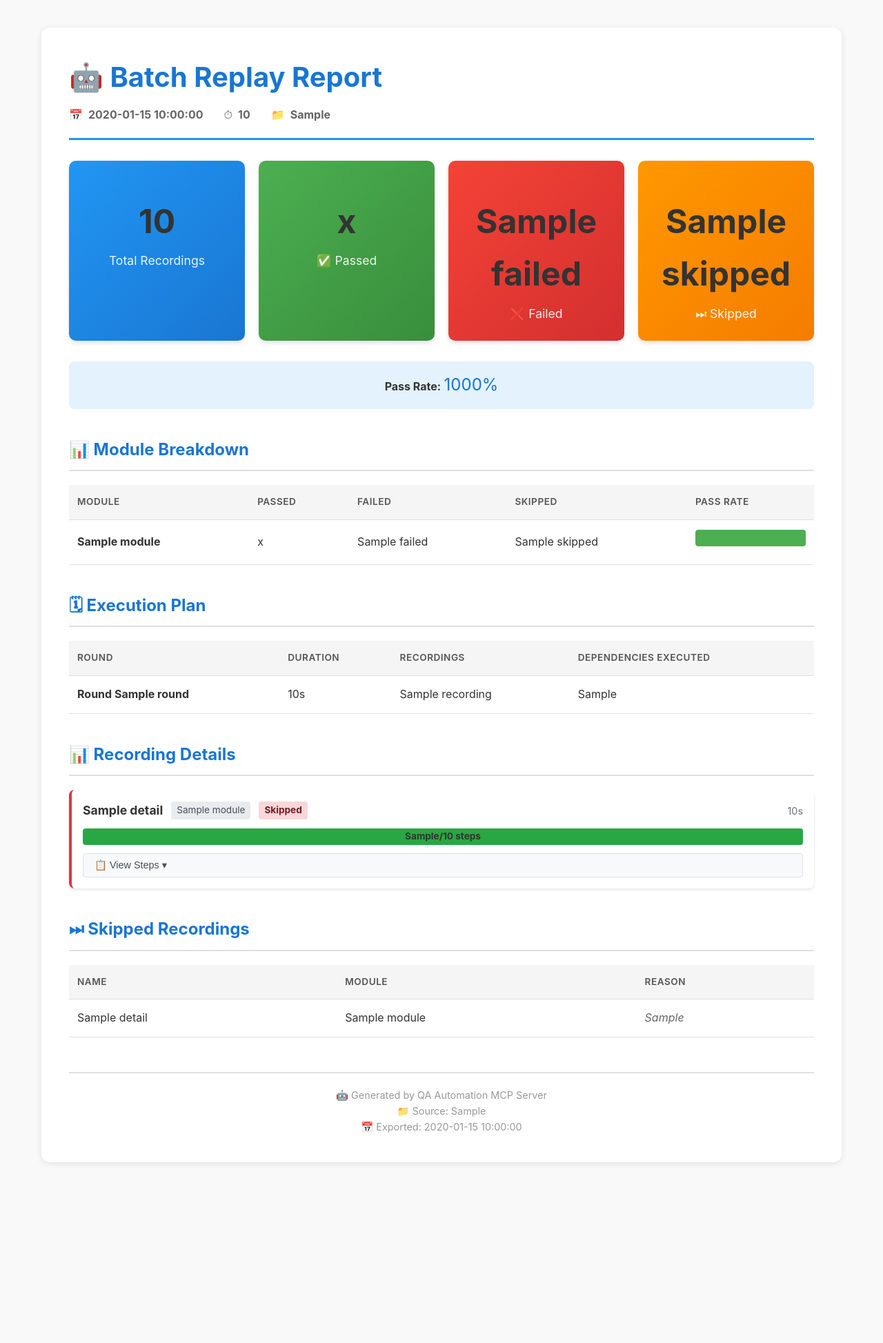
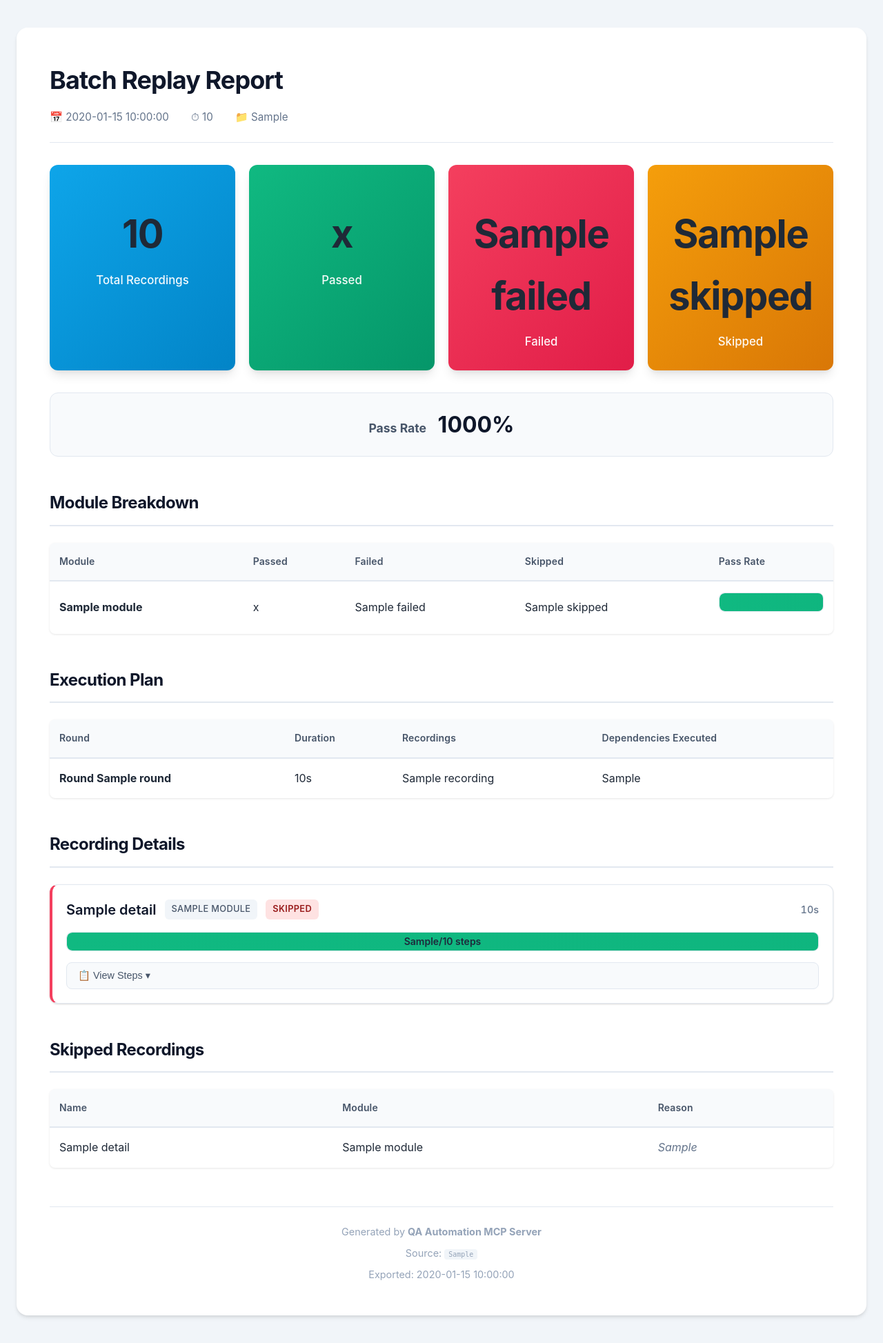
Before and after one commit to manavs-webelight/qa-automation-mcp-server, a Python web app: template templates/report.html in a window 1280 px wide. Shown: the whole page at 69% size. Before the commit the page ends 1687 px from the top, so only its background shows below. Run offline with Jinja, Linux system fonts and the light colour scheme; the template is opened without the code that fills it: most values are stand-ins (such as "Sample title", 1, 10 or a date in 2020).

Commit message:
feat: Enhance recording registration with metadata fields and improve report styling

```diff
--- a/templates/report.html
+++ b/templates/report.html
@@ -7,35 +7,38 @@
     <style>
         * { margin: 0; padding: 0; box-sizing: border-box; }
         body {
-            font-family: -apple-system, BlinkMacSystemFont, 'Segoe UI', Roboto, Oxygen, Ubuntu, Cantarell, sans-serif;
+            font-family: -apple-system, BlinkMacSystemFont, 'Segoe UI', Roboto, 'Helvetica Neue', Arial, sans-serif;
             line-height: 1.6;
-            color: #333;
-            max-width: 1200px;
+            color: #1f2937;
+            max-width: 1280px;
             margin: 0 auto;
-            padding: 40px 20px;
-            background: #f9f9f9;
+            padding: 40px 24px;
+            background: #f1f5f9;
         }
         .container {
             background: white;
-            padding: 40px;
-            border-radius: 12px;
-            box-shadow: 0 2px 10px rgba(0,0,0,0.1);
+            padding: 48px;
+            border-radius: 16px;
+            box-shadow: 0 4px 6px -1px rgba(0, 0, 0, 0.1), 0 2px 4px -1px rgba(0, 0, 0, 0.06);
         }
         .header {
-            border-bottom: 3px solid #2196f3;
-            padding-bottom: 20px;
-            margin-bottom: 30px;
+            border-bottom: 1px solid #e2e8f0;
+            padding-bottom: 24px;
+            margin-bottom: 32px;
         }
         .header h1 {
-            color: #1976d2;
-            font-size: 2.5em;
-            margin-bottom: 10px;
+            color: #0f172a;
+            font-size: 2.25em;
+            font-weight: 700;
+            margin-bottom: 12px;
+            letter-spacing: -0.025em;
         }
         .header-meta {
             display: flex;
-            gap: 30px;
+            gap: 32px;
             flex-wrap: wrap;
-            color: #666;
+            color: #64748b;
+            font-size: 0.95em;
         }
         .header-meta span {
             display: flex;
@@ -44,160 +47,204 @@
         }
         .summary {
             display: grid;
-            grid-template-columns: repeat(auto-fit, minmax(200px, 1fr));
+            grid-template-columns: repeat(auto-fit, minmax(220px, 1fr));
             gap: 20px;
-            margin: 30px 0;
+            margin: 32px 0;
         }
         .stat-card {
-            padding: 25px;
-            border-radius: 10px;
+            padding: 28px 24px;
+            border-radius: 12px;
             color: white;
             text-align: center;
-            box-shadow: 0 4px 6px rgba(0,0,0,0.1);
+            box-shadow: 0 10px 15px -3px rgba(0, 0, 0, 0.1), 0 4px 6px -2px rgba(0, 0, 0, 0.05);
+            transition: transform 0.2s ease, box-shadow 0.2s ease;
         }
-        .stat-card.total { background: linear-gradient(135deg, #2196f3, #1976d2); }
-        .stat-card.passed { background: linear-gradient(135deg, #4caf50, #388e3c); }
-        .stat-card.failed { background: linear-gradient(135deg, #f44336, #d32f2f); }
-        .stat-card.skipped { background: linear-gradient(135deg, #ff9800, #f57c00); }
+        .stat-card:hover {
+            transform: translateY(-2px);
+            box-shadow: 0 20px 25px -5px rgba(0, 0, 0, 0.1), 0 10px 10px -5px rgba(0, 0, 0, 0.04);
+        }
+        .stat-card.total { background: linear-gradient(135deg, #0ea5e9, #0284c7); }
+        .stat-card.passed { background: linear-gradient(135deg, #10b981, #059669); }
+        .stat-card.failed { background: linear-gradient(135deg, #f43f5e, #e11d48); }
+        .stat-card.skipped { background: linear-gradient(135deg, #f59e0b, #d97706); }
         .stat-card h3 {
-            font-size: 3em;
-            margin-bottom: 5px;
+            font-size: 3.5em;
+            margin-bottom: 8px;
+            font-weight: 700;
+            letter-spacing: -0.025em;
         }
         .stat-card p {
-            font-size: 1.1em;
-            opacity: 0.9;
+            font-size: 1.05em;
+            opacity: 0.95;
+            font-weight: 500;
         }
         h2 {
-            color: #1976d2;
-            margin: 40px 0 20px 0;
-            padding-bottom: 10px;
-            border-bottom: 2px solid #e0e0e0;
+            color: #0f172a;
+            margin: 48px 0 24px 0;
+            padding-bottom: 12px;
+            border-bottom: 2px solid #e2e8f0;
+            font-size: 1.5em;
+            font-weight: 700;
+            letter-spacing: -0.025em;
         }
         h3 {
-            color: #333;
-            margin: 25px 0 15px 0;
+            color: #1f2937;
+            margin: 28px 0 16px 0;
+            font-weight: 600;
         }
         table {
             width: 100%;
-            border-collapse: collapse;
-            margin: 20px 0;
+            border-collapse: separate;
+            border-spacing: 0;
+            margin: 24px 0;
             background: white;
+            border-radius: 8px;
+            overflow: hidden;
+            box-shadow: 0 1px 3px 0 rgba(0, 0, 0, 0.1);
         }
         th, td {
-            padding: 14px 12px;
+            padding: 16px 14px;
             text-align: left;
-            border-bottom: 1px solid #e0e0e0;
+            border-bottom: 1px solid #e2e8f0;
         }
         th {
-            background: #f5f5f5;
+            background: #f8fafc;
             font-weight: 600;
-            color: #555;
-            text-transform: uppercase;
-            font-size: 0.85em;
-            letter-spacing: 0.5px;
+            color: #475569;
+            text-transform: none;
+            font-size: 0.875em;
+            letter-spacing: 0.01em;
+            border-bottom: 2px solid #e2e8f0;
+        }
+        tr:last-child td {
+            border-bottom: none;
         }
         tr:hover {
-            background: #f9f9f9;
+            background: #f8fafc;
         }
         .progress-bar {
-            background: #e0e0e0;
-            border-radius: 6px;
-            height: 24px;
+            background: #e2e8f0;
+            border-radius: 8px;
+            height: 28px;
             overflow: hidden;
+            position: relative;
         }
         .progress-fill {
             height: 100%;
-            border-radius: 6px;
+            border-radius: 8px;
             display: flex;
             align-items: center;
             justify-content: center;
             color: white;
             font-weight: 600;
-            font-size: 0.9em;
+            font-size: 0.875em;
+            transition: width 0.3s ease;
         }
-        .progress-fill.high { background: #4caf50; }
-        .progress-fill.medium { background: #ff9800; }
-        .progress-fill.low { background: #f44336; }
+        .progress-fill.high { background: linear-gradient(90deg, #10b981, #059669); }
+        .progress-fill.medium { background: linear-gradient(90deg, #f59e0b, #d97706); }
+        .progress-fill.low { background: linear-gradient(90deg, #f43f5e, #e11d48); }
         .error-detail {
-            background: #ffebee;
-            border-left: 4px solid #f44336;
-            padding: 12px 15px;
-            margin: 10px 0;
-            border-radius: 0 6px 6px 0;
-            font-family: 'Courier New', monospace;
-            font-size: 0.9em;
+            background: #fef2f2;
+            border-left: 4px solid #f43f5e;
+            padding: 14px 16px;
+            margin: 12px 0;
+            border-radius: 0 8px 8px 0;
+            font-family: 'SF Mono', Monaco, 'Cascadia Code', 'Roboto Mono', Consolas, monospace;
+            font-size: 0.875em;
+            color: #991b1b;
         }
         .skip-reason {
-            color: #666;
+            color: #64748b;
             font-style: italic;
         }
         .empty-state {
             text-align: center;
-            padding: 40px;
-            color: #999;
-            font-size: 1.1em;
+            padding: 48px 24px;
+            color: #94a3b8;
+            font-size: 1.05em;
+            background: #f8fafc;
+            border-radius: 8px;
+            border: 1px dashed #e2e8f0;
         }
 
         /* Expandable card styles */
         .recording-card {
             background: white;
-            border-radius: 8px;
-            padding: 16px;
-            margin-bottom: 12px;
-            box-shadow: 0 2px 4px rgba(0,0,0,0.1);
-            border-left: 4px solid #ddd;
+            border-radius: 12px;
+            padding: 20px;
+            margin-bottom: 16px;
+            box-shadow: 0 1px 3px 0 rgba(0, 0, 0, 0.1), 0 1px 2px 0 rgba(0, 0, 0, 0.06);
+            border: 1px solid #e2e8f0;
+            border-left: 4px solid #cbd5e1;
+            transition: box-shadow 0.2s ease;
+        }
+        .recording-card:hover {
+            box-shadow: 0 4px 6px -1px rgba(0, 0, 0, 0.1), 0 2px 4px -1px rgba(0, 0, 0, 0.06);
         }
 
-        .card-passed { border-left-color: #28a745; }
-        .card-failed { border-left-color: #dc3545; }
+        .card-passed { border-left-color: #10b981; }
+        .card-failed { border-left-color: #f43f5e; }
 
         .card-header {
             display: flex;
             align-items: center;
             gap: 12px;
-            margin-bottom: 12px;
+            margin-bottom: 16px;
             flex-wrap: wrap;
         }
 
-        .card-header h3 { margin: 0; font-size: 1.1em; }
+        .card-header h3 {
+            margin: 0;
+            font-size: 1.25em;
+            font-weight: 600;
+            color: #0f172a;
+        }
 
         .module-badge {
-            background: #e9ecef;
-            padding: 2px 8px;
-            border-radius: 4px;
-            font-size: 0.85em;
-            color: #495057;
+            background: #f1f5f9;
+            padding: 4px 10px;
+            border-radius: 6px;
+            font-size: 0.8em;
+            color: #475569;
+            font-weight: 500;
+            text-transform: uppercase;
+            letter-spacing: 0.025em;
         }
 
         .status-badge {
-            padding: 2px 8px;
-            border-radius: 4px;
-            font-weight: bold;
-            font-size: 0.85em;
+            padding: 4px 10px;
+            border-radius: 6px;
+            font-weight: 600;
+            font-size: 0.8em;
+            text-transform: uppercase;
+            letter-spacing: 0.025em;
         }
 
-        .status-passed { background: #d4edda; color: #155724; }
-        .status-failed { background: #f8d7da; color: #721c24; }
+        .status-passed { background: #d1fae5; color: #065f46; }
+        .status-failed { background: #fee2e2; color: #991b1b; }
 
         .duration {
             margin-left: auto;
-            color: #6c757d;
+            color: #64748b;
             font-size: 0.9em;
+            font-weight: 500;
+            font-variant-numeric: tabular-nums;
         }
 
         .progress-bar {
-            background: #e9ecef;
-            border-radius: 4px;
-            height: 24px;
+            background: #f1f5f9;
+            border-radius: 8px;
+            height: 28px;
             position: relative;
-            margin-bottom: 12px;
+            margin-bottom: 16px;
             overflow: hidden;
+            border: 1px solid #e2e8f0;
         }
 
         .progress-fill {
-            background: #28a745;
+            background: linear-gradient(90deg, #10b981, #059669);
             height: 100%;
-            border-radius: 4px;
+            border-radius: 8px;
             transition: width 0.3s ease;
         }
 
@@ -206,71 +253,79 @@
             top: 50%;
             left: 50%;
             transform: translate(-50%, -50%);
-            font-size: 0.85em;
-            font-weight: bold;
-            color: #333;
+            font-size: 0.875em;
+            font-weight: 600;
+            color: #1e293b;
         }
 
         .expand-btn {
-            background: #f8f9fa;
-            border: 1px solid #dee2e6;
-            padding: 8px 16px;
-            border-radius: 4px;
+            background: #f8fafc;
+            border: 1px solid #e2e8f0;
+            padding: 10px 16px;
+            border-radius: 8px;
             cursor: pointer;
             font-size: 0.9em;
             width: 100%;
             text-align: left;
-            color: #495057;
-            transition: background 0.2s;
+            color: #475569;
+            transition: all 0.2s ease;
+            font-weight: 500;
         }
-
-        .expand-btn:hover { background: #e9ecef; }
+        .expand-btn:hover {
+            background: #f1f5f9;
+            border-color: #cbd5e1;
+            color: #1e293b;
+        }
 
         .steps-table {
             width: 100%;
             border-collapse: collapse;
-            margin-top: 12px;
-            font-size: 0.9em;
+            margin-top: 16px;
+            font-size: 0.875em;
         }
 
         .steps-table th, .steps-table td {
-            padding: 8px;
-            border-bottom: 1px solid #dee2e6;
+            padding: 10px 12px;
+            border-bottom: 1px solid #e2e8f0;
             text-align: left;
         }
 
         .steps-table th {
-            background: #f8f9fa;
+            background: #f8fafc;
             font-weight: 600;
-            color: #495057;
+            color: #475569;
+            font-size: 0.85em;
+            text-transform: none;
         }
 
-        .step-passed { background: #f8f9fa; }
-        .step-failed { background: #fff5f5; }
+        .step-passed { background: #f8fafc; }
+        .step-failed { background: #fef2f2; }
 
         .error-row td {
-            padding: 8px 16px;
-            background: #fff5f5;
-            color: #721c24;
-            font-style: italic;
+            padding: 10px 12px 10px 40px;
+            background: #fef2f2;
+            color: #991b1b;
             font-size: 0.85em;
+            font-family: 'SF Mono', Monaco, 'Cascadia Code', 'Roboto Mono', Consolas, monospace;
         }
 
         .selector {
-            font-family: 'Courier New', monospace;
+            font-family: 'SF Mono', Monaco, 'Cascadia Code', 'Roboto Mono', Consolas, monospace;
             font-size: 0.85em;
-            color: #6c757d;
+            color: #64748b;
+            font-variant-numeric: tabular-nums;
         }
 
         .status-icon {
-            font-size: 1.1em;
+            font-size: 1.2em;
+            font-weight: 600;
         }
         .footer {
-            margin-top: 50px;
-            padding-top: 20px;
-            border-top: 2px solid #e0e0e0;
+            margin-top: 56px;
+            padding-top: 24px;
+            border-top: 1px solid #e2e8f0;
             text-align: center;
-            color: #999;
+            color: #94a3b8;
             font-size: 0.9em;
         }
         @media print {
@@ -278,17 +333,18 @@
             .container { box-shadow: none; }
             .stat-card { break-inside: avoid; }
             table { break-inside: avoid; }
+            .recording-card { break-inside: avoid; }
         }
     </style>
 </head>
 <body>
     <div class="container">
         <div class="header">
-            <h1>🤖 Batch Replay Report</h1>
+            <h1>Batch Replay Report</h1>
             <div class="header-meta">
-                <span>📅 <strong>{{ timestamp }}</strong></span>
-                <span>⏱ <strong>{{ duration_human }}</strong></span>
-                <span>📁 <strong>{{ wiki_root }}</strong></span>
+                <span>📅 {{ timestamp }}</span>
+                <span>⏱ {{ duration_human }}</span>
+                <span>📁 {{ wiki_root }}</span>
             </div>
         </div>
 
@@ -299,27 +355,27 @@
             </div>
             <div class="stat-card passed">
                 <h3>{{ passed }}</h3>
-                <p>✅ Passed</p>
+                <p>Passed</p>
             </div>
             <div class="stat-card failed">
                 <h3>{{ failed }}</h3>
-                <p>❌ Failed</p>
+                <p>Failed</p>
             </div>
             <div class="stat-card skipped">
                 <h3>{{ skipped }}</h3>
-                <p>⏭ Skipped</p>
+                <p>Skipped</p>
             </div>
         </div>
 
         {% if total > 0 %}
-        <div style="text-align: center; margin: 20px 0; padding: 15px; background: #e3f2fd; border-radius: 8px;">
-            <strong>Pass Rate:</strong>
+        <div style="text-align: center; margin: 24px 0; padding: 20px; background: #f8fafc; border-radius: 12px; border: 1px solid #e2e8f0;">
+            <strong style="color: #475569; font-size: 1.1em;">Pass Rate</strong>
             {% set pass_rate = (passed / total * 100) | round(1) if total > 0 else 0 %}
-            <span style="font-size: 1.5em; color: #1976d2;">{{ pass_rate }}%</span>
+            <span style="font-size: 2em; color: #0f172a; font-weight: 700; margin-left: 12px;">{{ pass_rate }}%</span>
         </div>
         {% endif %}
 
-        <h2>📊 Module Breakdown</h2>
+        <h2>Module Breakdown</h2>
         {% if modules %}
         <table>
             <thead>
@@ -356,7 +412,7 @@
         <div class="empty-state">No module data available.</div>
         {% endif %}
 
-        <h2>🗓 Execution Plan</h2>
+        <h2>Execution Plan</h2>
         {% if execution_plan %}
         <table>
             <thead>
@@ -382,7 +438,7 @@
         <div class="empty-state">No execution plan data available.</div>
         {% endif %}
 
-        <h2>📊 Recording Details</h2>
+        <h2>Recording Details</h2>
         {% if all_details %}
         {% for detail in all_details %}
         <div class="recording-card {% if detail.status == 'passed' %}card-passed{% else %}card-failed{% endif %}">
@@ -451,7 +507,7 @@
         <div class="empty-state">No recording details available.</div>
         {% endif %}
 
-        <h2>⏭ Skipped Recordings</h2>
+        <h2>Skipped Recordings</h2>
         {% if skipped_details %}
         <table>
             <thead>
@@ -476,9 +532,9 @@
         {% endif %}
 
         <div class="footer">
-            <p>🤖 Generated by QA Automation MCP Server</p>
-            <p>📁 Source: {{ wiki_root }}</p>
-            <p>📅 Exported: {{ exported_at }}</p>
+            <p style="margin-bottom: 8px;">Generated by <strong>QA Automation MCP Server</strong></p>
+            <p style="margin-bottom: 8px;">Source: <code style="background: #f1f5f9; padding: 2px 6px; border-radius: 4px; font-size: 0.85em;">{{ wiki_root }}</code></p>
+            <p style="margin: 0;">Exported: {{ exported_at }}</p>
         </div>
     </div>
 
```
Also changed, not shown: mcp_tools/manifest.py (+29 -4 lines).
